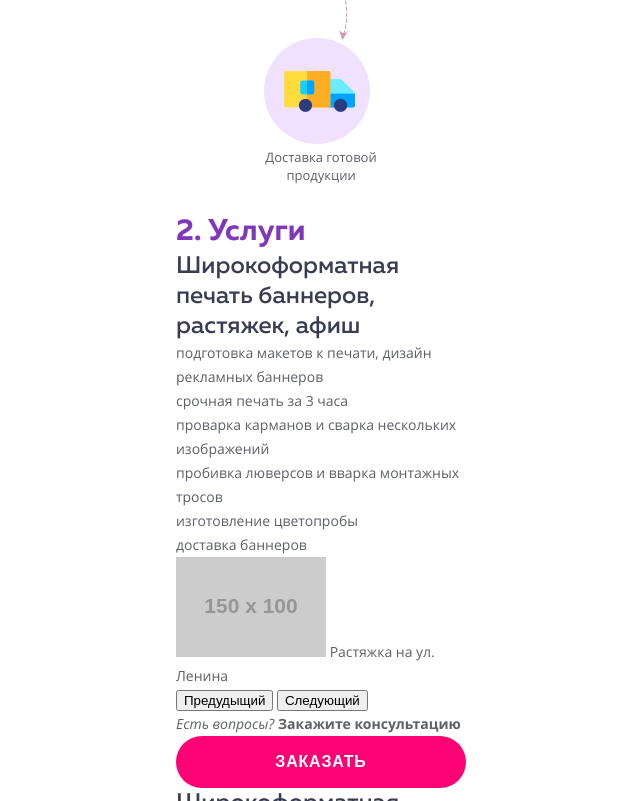
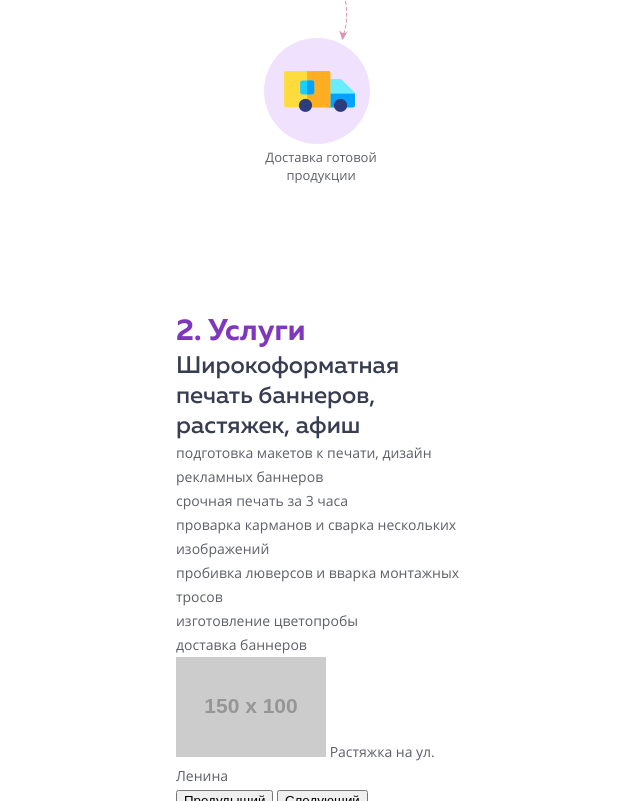
Before and after one commit to Dj0ko/ArtActive, a website: page source/index.html in a window 1280 px wide. Shown: the part 1999-2800 px from the top of the page, without its empty margins (319-959 px from the left). Drawn offline with nearby package versions, Linux system fonts and the light colour scheme; files that its build step writes are made by us from their sources; placeholder pictures from the web are drawn by us; files whose address does not match are found by name.

Commit message:
add services margin

```diff
--- /dev/null
+++ b/source/sass/services/services.scss
@@ -0,0 +1,3 @@
+.services {
+  margin-top: 100px;
+}
--- a/source/sass/style.scss
+++ b/source/sass/style.scss
@@ -9,3 +9,4 @@
 @import "./hero/hero.scss";
 @import "./title/title.scss";
 @import "./about/about.scss";
+@import "./services/services.scss";
```
